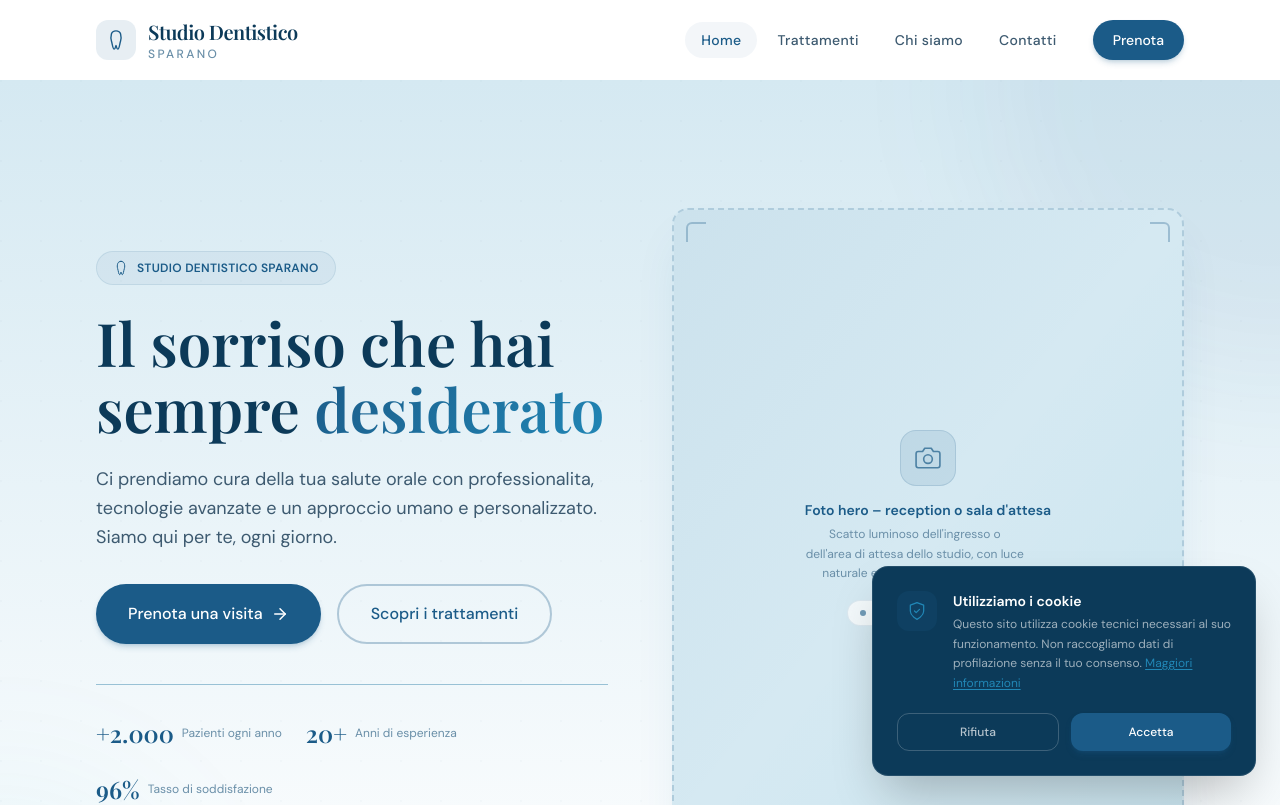
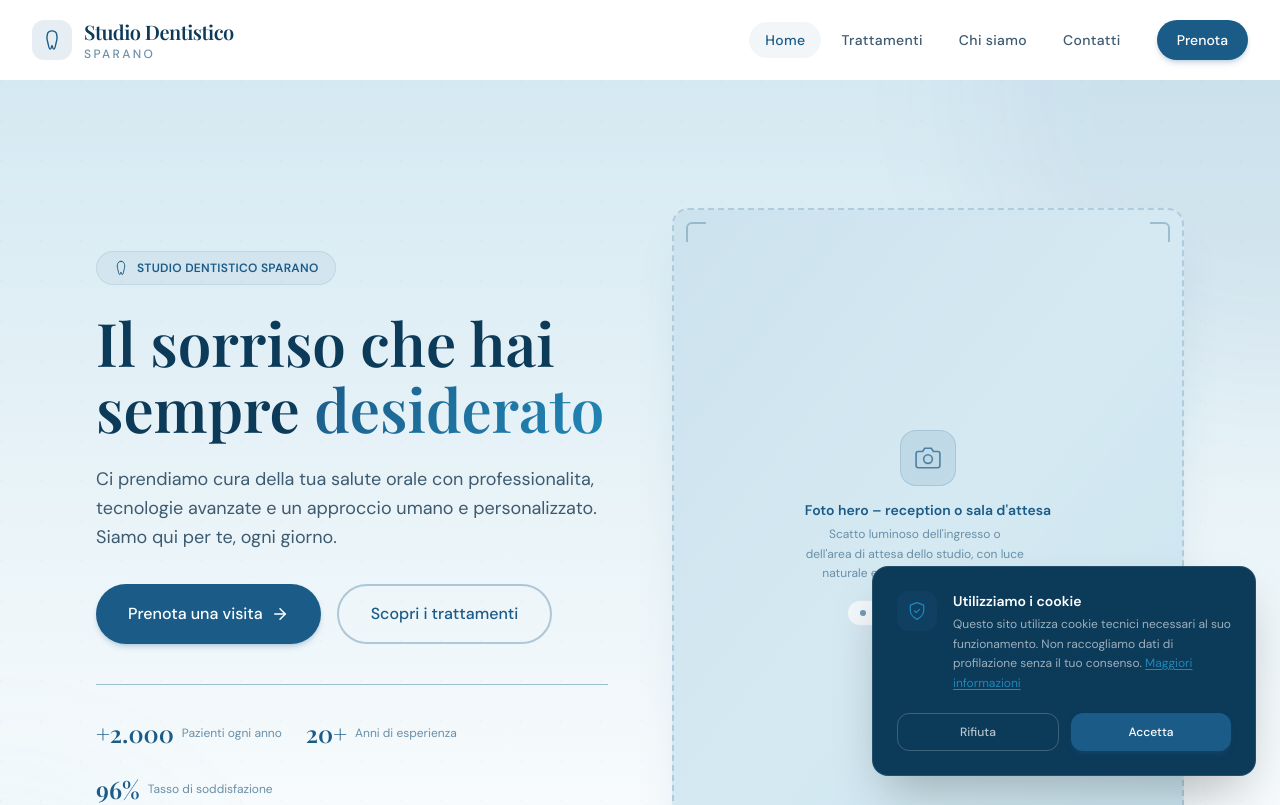
Before and after one commit to StefanoMela/studio-dentistico, a Next.js app: page / in a window 1280 px wide. Shown: the top 805 px of the page. Built offline with nearby package versions, Linux system fonts and the light colour scheme.

Commit message:
feat: update Header component styling and layout adjustments
Co-authored-by: Stefano Mela <133972861+StefanoMela@users.noreply.github.com>

```diff
--- a/components/layout/Header.tsx
+++ b/components/layout/Header.tsx
@@ -29,13 +29,12 @@ export default function Header() {
 
   return (
     <header
-      className={`sticky top-0 z-50 transition-all duration-300 ${
-        scrolled
+      className={`sticky top-0 z-50 transition-all duration-300 ${scrolled
           ? "bg-surface/95 backdrop-blur-lg shadow-sm border-b border-border/50"
           : "bg-surface"
-      }`}
+        }`}
     >
-      <div className="max-w-6xl mx-auto px-5 md:px-8">
+      <div className="mx-auto px-5 md:px-8">
         <div className="flex items-center justify-between h-16 md:h-20">
           {/* Logo */}
           <Link
@@ -67,11 +66,10 @@ export default function Header() {
                 <Link
                   key={link.href}
                   href={link.href}
-                  className={`relative px-4 py-2 text-sm font-medium tracking-wide transition-colors rounded-full ${
-                    isActive
+                  className={`relative px-4 py-2 text-sm font-medium tracking-wide transition-colors rounded-full ${isActive
                       ? "text-primary bg-primary/5"
                       : "text-gray hover:text-dark hover:bg-surface-alt"
-                  }`}
+                    }`}
                   aria-current={isActive ? "page" : undefined}
                 >
                   {link.label}
@@ -136,11 +134,10 @@ export default function Header() {
                 <Link
                   key={link.href}
                   href={link.href}
-                  className={`px-4 py-3 rounded-xl text-sm font-medium transition-colors ${
-                    isActive
+                  className={`px-4 py-3 rounded-xl text-sm font-medium transition-colors ${isActive
                       ? "bg-primary/5 text-primary"
                       : "text-gray hover:bg-surface-alt hover:text-dark"
-                  }`}
+                    }`}
                   aria-current={isActive ? "page" : undefined}
                 >
                   {link.label}
```
